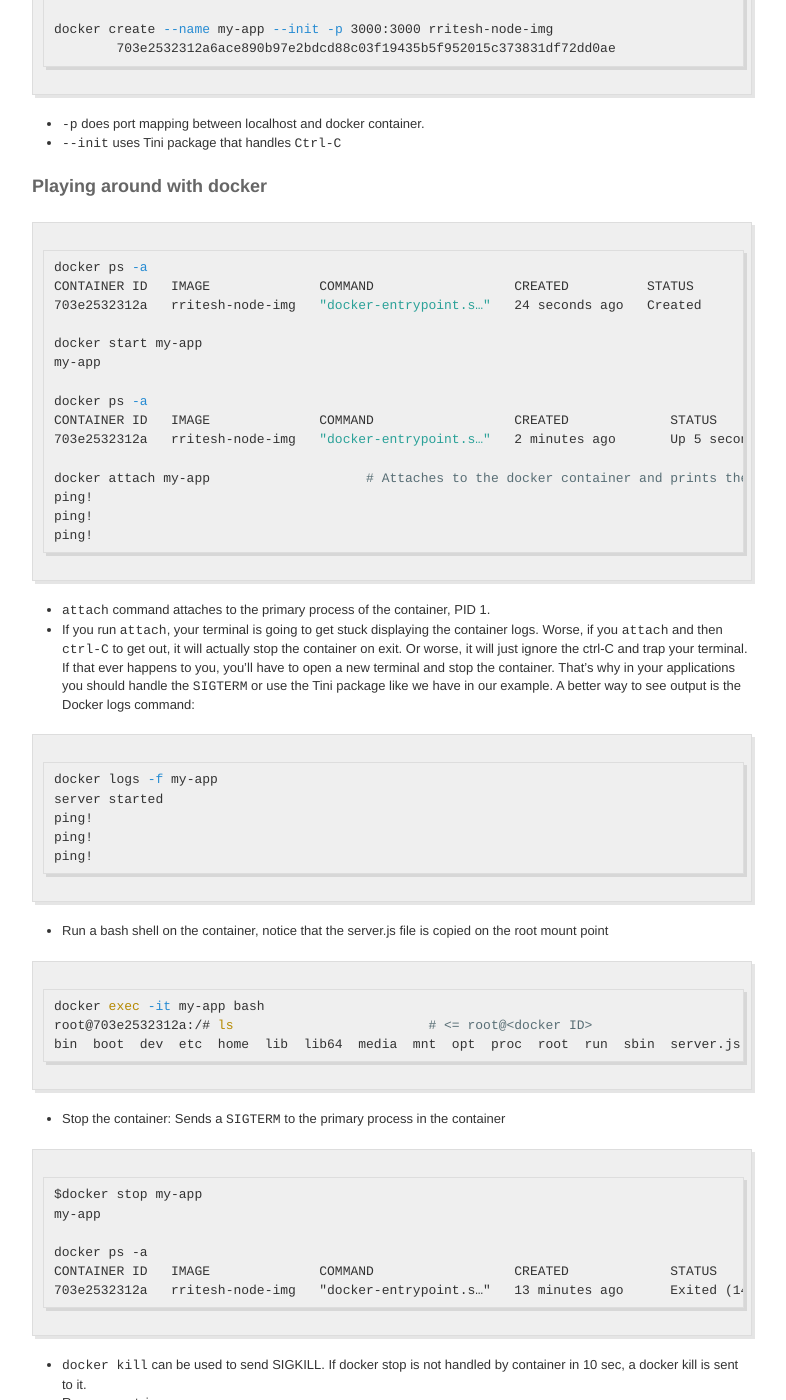
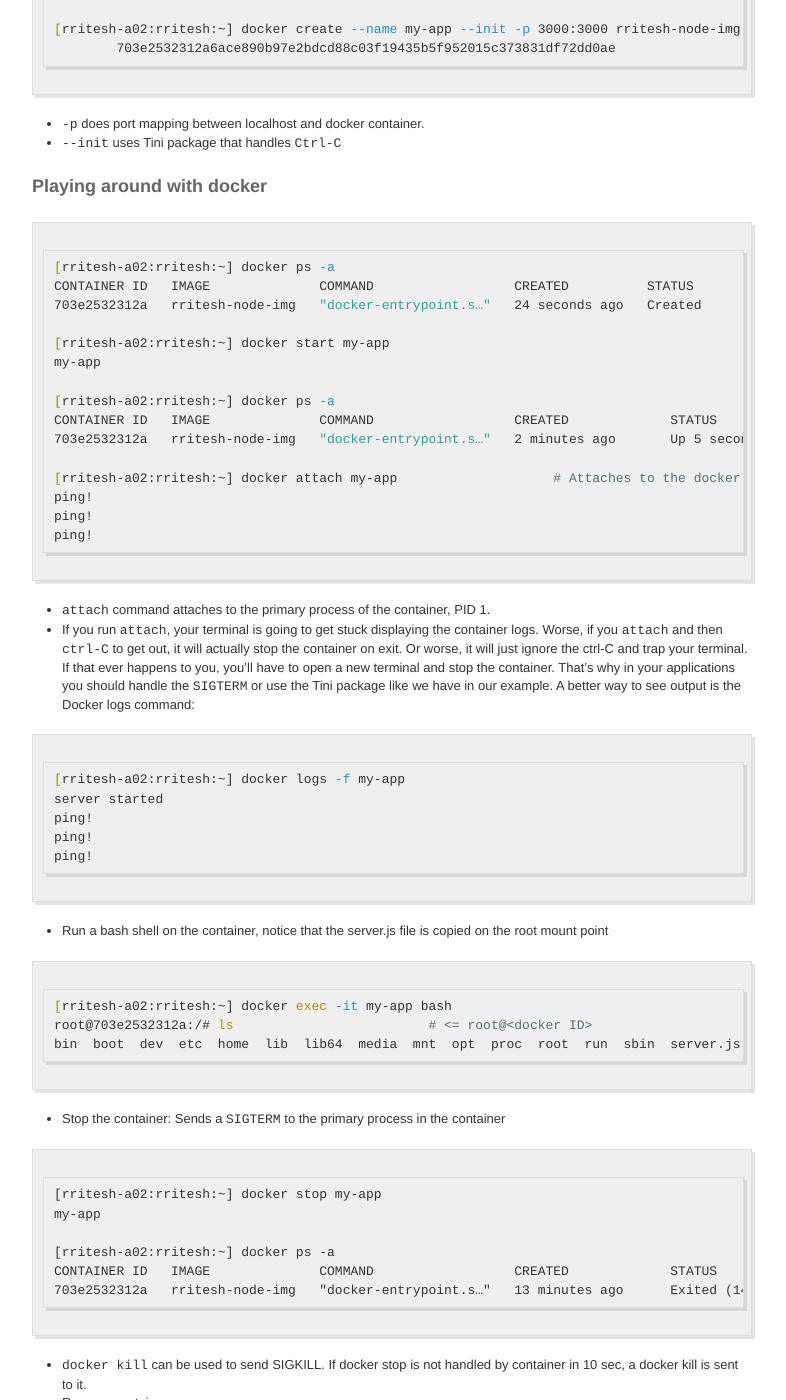
Before and after one commit to ritsz/ritsz.github.io, a Jekyll site: the page built from _posts/2021-07-20-Notes-on-Docker.md, in a window 1280 px wide and 1400 px high, scrolled down 1617 px. Shown: the whole window, without its empty margins (248-1034 px from the left). Built offline with Jekyll 4.4.1, drawn with Linux system fonts in a browser that asks for light colours; our own code applies the rules of GitHub Pages for plain Markdown files; some of the changed text lies outside the part shown.

Commit message:
Add docker notes

````diff
--- a/_posts/2021-07-20-Notes-on-Docker.md
+++ b/_posts/2021-07-20-Notes-on-Docker.md
@@ -31,7 +31,7 @@ modified: '2021-05-08T16:25:24.145Z'
 #### Building an image
 * Sample dockerfile
 
-```
+```dockerfile
 Dockerfile
 	FROM node:12-slim
 	COPY server.js server.js
@@ -55,18 +55,18 @@ server.js
 * Building the image
 
 ```sh
-docker build -t rritesh-node-img .
+[rritesh-a02:rritesh:~] docker build -t rritesh-node-img .
 ```
 * Downloads node baseimage from Docker-Hub and creates the template image, by Copying the `server.js`. Doesn't run the `CMD`.
 * Tags the images as `rritesh-node-img`.
 
 ```sh
-docker image ls
+[rritesh-a02:rritesh:~] docker image ls
 REPOSITORY         TAG       IMAGE ID       CREATED         SIZE
 rritesh-node-img   latest    bc63aa5603f8   7 minutes ago   142MB
 hello-world        latest    bf756fb1ae65   13 months ago   13.3kB
 
-docker create --name my-app --init -p 3000:3000 rritesh-node-img
+[rritesh-a02:rritesh:~] docker create --name my-app --init -p 3000:3000 rritesh-node-img
 	703e2532312a6ace890b97e2bdcd88c03f19435b5f952015c373831df72dd0ae
 ```
 * `-p` does port mapping between localhost and docker container.
@@ -75,18 +75,18 @@ docker create --name my-app --init -p 3000:3000 rritesh-node-img
 #### Playing around with docker
 
 ```sh
-docker ps -a
+[rritesh-a02:rritesh:~] docker ps -a
 CONTAINER ID   IMAGE              COMMAND                  CREATED          STATUS                      PORTS     NAMES
 703e2532312a   rritesh-node-img   "docker-entrypoint.s…"   24 seconds ago   Created                               my-app
 
-docker start my-app
+[rritesh-a02:rritesh:~] docker start my-app
 my-app
 
-docker ps -a
+[rritesh-a02:rritesh:~] docker ps -a
 CONTAINER ID   IMAGE              COMMAND                  CREATED             STATUS                         PORTS                    NAMES
 703e2532312a   rritesh-node-img   "docker-entrypoint.s…"   2 minutes ago       Up 5 seconds                   0.0.0.0:3000->3000/tcp  my-app
 
-docker attach my-app			# Attaches to the docker container and prints the logs; Ctrl-C to exit, which also stops the app
+[rritesh-a02:rritesh:~] docker attach my-app			# Attaches to the docker container and prints the logs; Ctrl-C to exit, which also stops the app
 ping!
 ping!
 ping!
@@ -95,7 +95,7 @@ ping!
 * If you run `attach`, your terminal is going to get stuck displaying the container logs. Worse, if you `attach` and then `ctrl-C` to get out, it will actually stop the container on exit. Or worse, it will just ignore the ctrl-C and trap your terminal. If that ever happens to you, you’ll have to open a new terminal and stop the container. That’s why in your applications you should handle the `SIGTERM` or use the Tini package like we have in our example. A better way to see output is the Docker logs command:
 
 ```sh
-docker logs -f my-app
+[rritesh-a02:rritesh:~] docker logs -f my-app
 server started
 ping!
 ping!
@@ -104,17 +104,17 @@ ping!
 * Run a bash shell on the container, notice that the server.js file is copied on the root mount point
 
 ```sh
-docker exec -it my-app bash
+[rritesh-a02:rritesh:~] docker exec -it my-app bash
 root@703e2532312a:/# ls 			# <= root@<docker ID>
 bin  boot  dev	etc  home  lib	lib64  media  mnt  opt	proc  root  run  sbin  server.js  srv  sys  tmp  usr  var
 ```
 * Stop the container: Sends a `SIGTERM` to the primary process in the container
 
 ```
-$docker stop my-app
+[rritesh-a02:rritesh:~] docker stop my-app
 my-app
 
-docker ps -a
+[rritesh-a02:rritesh:~] docker ps -a
 CONTAINER ID   IMAGE              COMMAND                  CREATED             STATUS                         PORTS     NAMES
 703e2532312a   rritesh-node-img   "docker-entrypoint.s…"   13 minutes ago      Exited (143) 3 seconds ago               my-app
 ```
@@ -122,19 +122,19 @@ CONTAINER ID   IMAGE              COMMAND                  CREATED             S
 * Remove container
 
 ```sh
-docker rm my-app
+[rritesh-a02:rritesh:~] docker rm my-app
 	my-app
 
-docker ps -a
+[rritesh-a02:rritesh:~] docker ps -a
 	CONTAINER ID   IMAGE     COMMAND   CREATED   STATUS    PORTS     NAMES
 ```
 * `run` is a shortcut that takes care of create, start, and attach all at once. `--rm` flag removes the container when we stop it (stop+rm).
 
 ```sh
-docker run -d --name my-app -p 3000:3000 --init --rm rritesh-node-img
+[rritesh-a02:rritesh:~] docker run -d --name my-app -p 3000:3000 --init --rm rritesh-node-img
 	700e9387cbca4e7d95f456136bd0046566471bc2130d48cdfe34241ea7ded05c
 
-docker ps -a
+[rritesh-a02:rritesh:~] docker ps -a
 	CONTAINER ID   IMAGE              COMMAND                  CREATED         STATUS         PORTS                    NAMES
 	700e9387cbca   rritesh-node-img   "docker-entrypoint.s…"   4 seconds ago   Up 3 seconds   0.0.0.0:3000->3000/tcp   my-app
 ```
@@ -161,22 +161,22 @@ docker ps -a
 * Instead a local volume of the HOST can be mapped to the container such that the `index.html` is taken from there:
 
 ```sh
-docker run -d --name nginx-app -p 8000:80 -v /tmp/nginx/html:/usr/share/nginx/html:ro --init --rm nginx
+[rritesh-a02:rritesh:~] docker run -d --name nginx-app -p 8000:80 -v /tmp/nginx/html:/usr/share/nginx/html:ro --init --rm nginx
 ```
 
 #### Multi step build
 * Outputs from one image build can be taken as the input to another image build
 
-```
-		FROM node:alpine as builder
-		WORKDIR '/app'
-		COPY package.json .
-		RUN npm install
-		COPY . .
-		RUN npm run build
+```dockerfile
+FROM node:alpine as builder
+WORKDIR '/app'
+COPY package.json .
+RUN npm install
+COPY . .
+RUN npm run build
 
-		FROM nginx
-		COPY --from=builder /app/build /usr/share/nginx/html
+FROM nginx
+COPY --from=builder /app/build /usr/share/nginx/html
 ```
 * The output of node app build `/app/build` is taken and copied over to nginx image. This final image will have an nginx server serving `node.js` web service.
 
````
